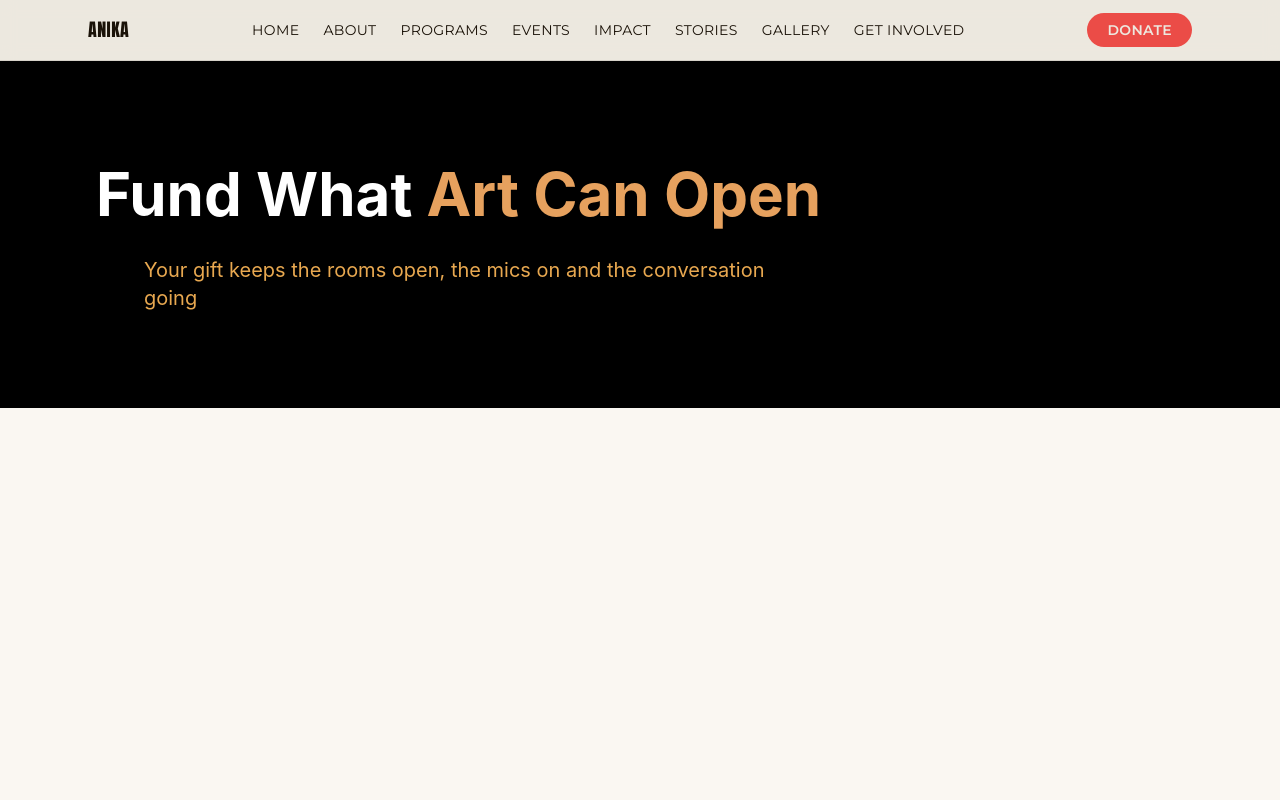
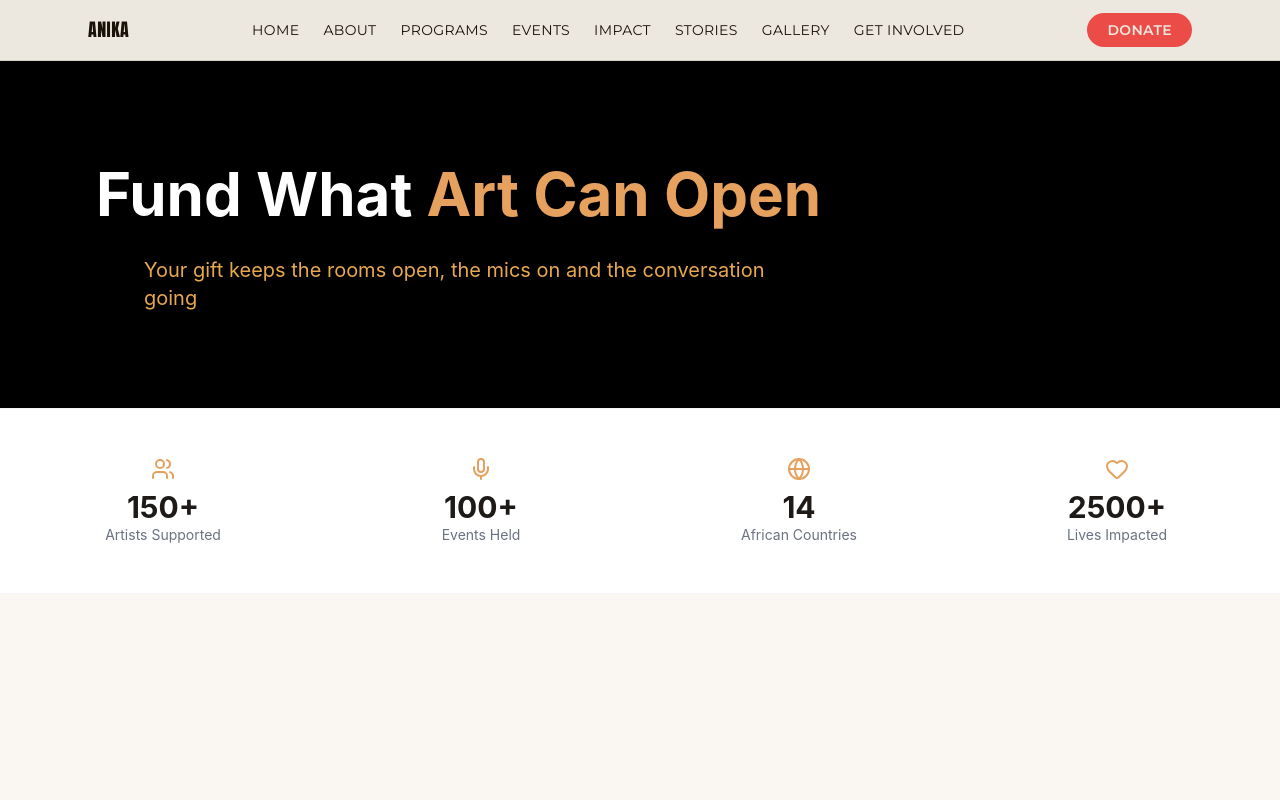
Before and after one commit to Jkosencha/Anika-Initiative, a React (Vite) app: page /donate in a window 1280 px wide. Shown: the top 800 px of the page. Built offline with nearby package versions, Linux system fonts and the light colour scheme.

Commit message:
fix: fixed variable assignment and redesigned stats

```diff
--- a/src/pages/Donate.jsx
+++ b/src/pages/Donate.jsx
@@ -22,7 +22,7 @@ const DonationPage = () => {
   const presetAmountsKES = [100, 500, 1000, 5000];
   const presetMethodsUSD = [5, 10, 25, 50];
 
-  const impactstatus = [
+  const impactStats = [
     { icon: Users, label: "Artists Supported", value: "150+" },
     { icon: Mic, label: "Events Held", value: "100+" },
     { icon: Globe, label: "African Countries", value: "14" },
@@ -93,6 +93,23 @@ const DonationPage = () => {
           <p className="text-lg md:text-xl text-gold max-w-2xl mx-auto">Your gift keeps the rooms open, the mics on and the conversation going</p>
         </div>
       </section>
+
+      <section className="py-12 px-4 bg-white border-y border-gray-100">
+        <div className="max-w-7xl mx-auto grid grid-cols-2 md:grid-cols-4 gap-6">
+          {impactStats.map((stat, index) => {
+            const Icon = stat.icon;
+            return (
+              <div key={index} className="text-center">
+                <div className="flex justify-center mb-2">
+                  <Icon className="w-6 h-6 text-[#E6A15E]" />
+                </div>
+                <div className="text-2xl md:text-3xl font-bold text-[#1E1A18]">{stat.value}</div>
+                <div className="text-sm text-gray-500">{stat.label}</div>
+              </div>
+            );
+          })}
+        </div>
+      </section>
     </div>
   )
 };
```
